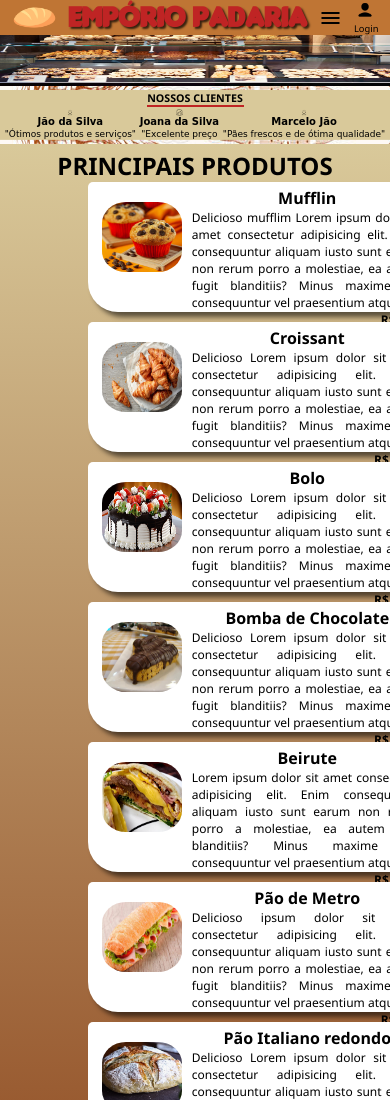
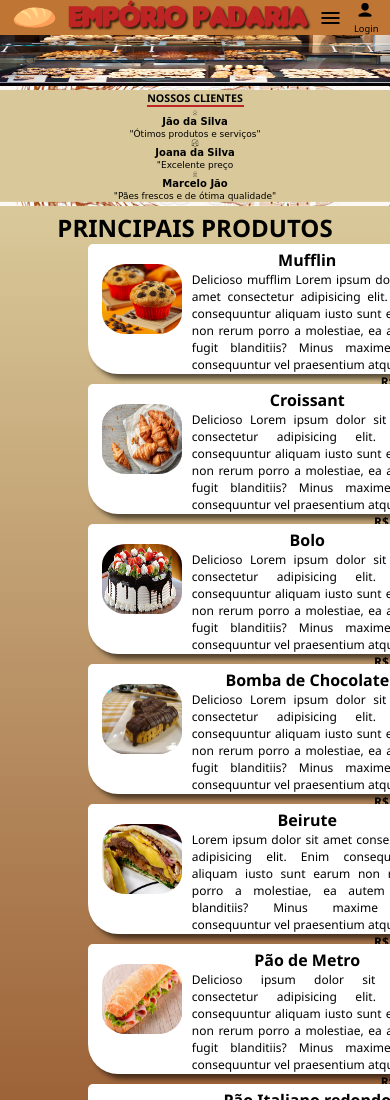
Before and after one commit to GeofEmersonAlves/exercicioPadaria, a plain HTML site: page index.html in a window 390 px wide. Shown: the top 1100 px of the page. Drawn offline with nearby package versions, Linux system fonts and the light colour scheme.

Commit message:
Ajustar a div clientes para celular

```diff
--- a/style.css
+++ b/style.css
@@ -380,7 +380,8 @@ footer > h2{
     border-style: none;
   }
   #clients-list{
-    display: flex;
+    display: grid;
+    grid-template-columns: auto;
     align-items:center;
     justify-content: space-evenly;
     margin-top: 2px;
```
